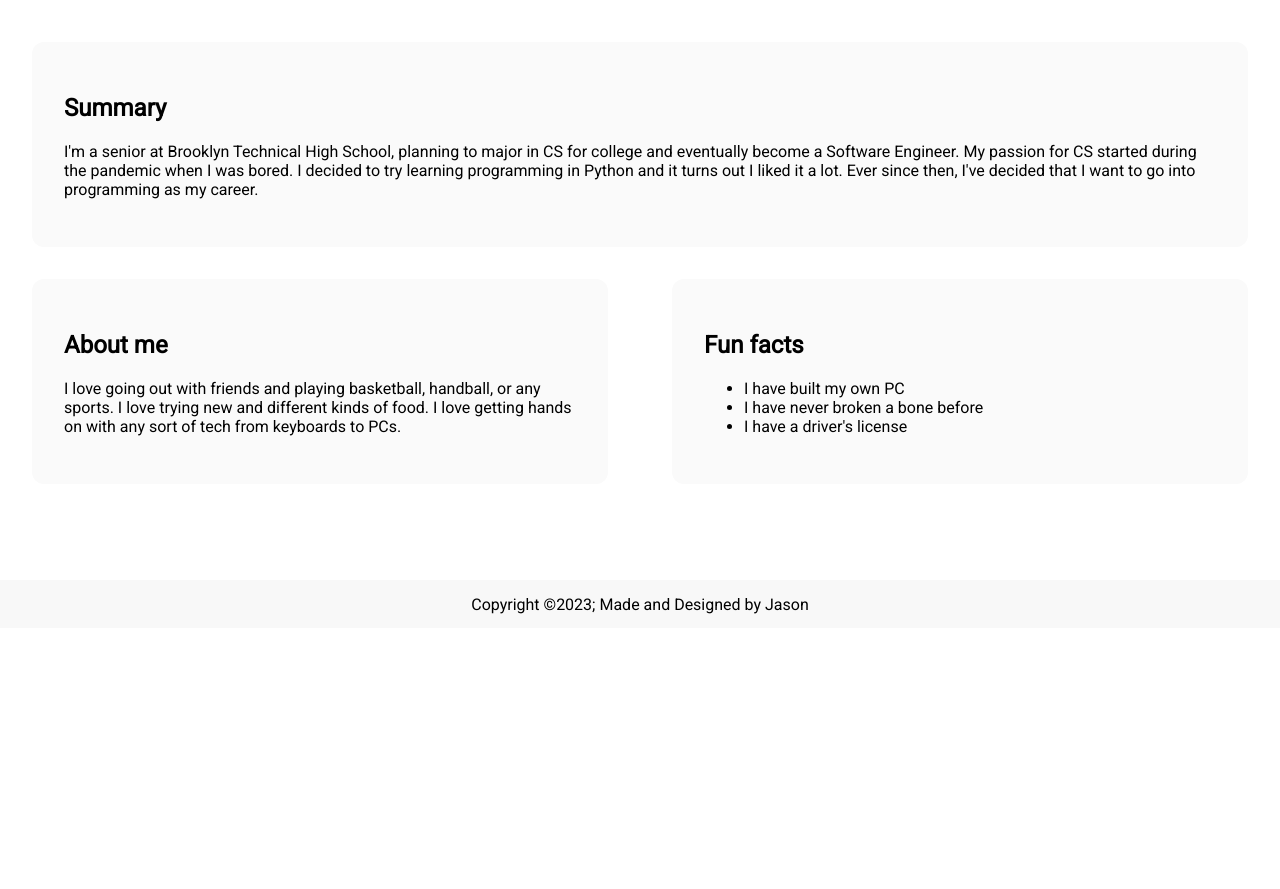
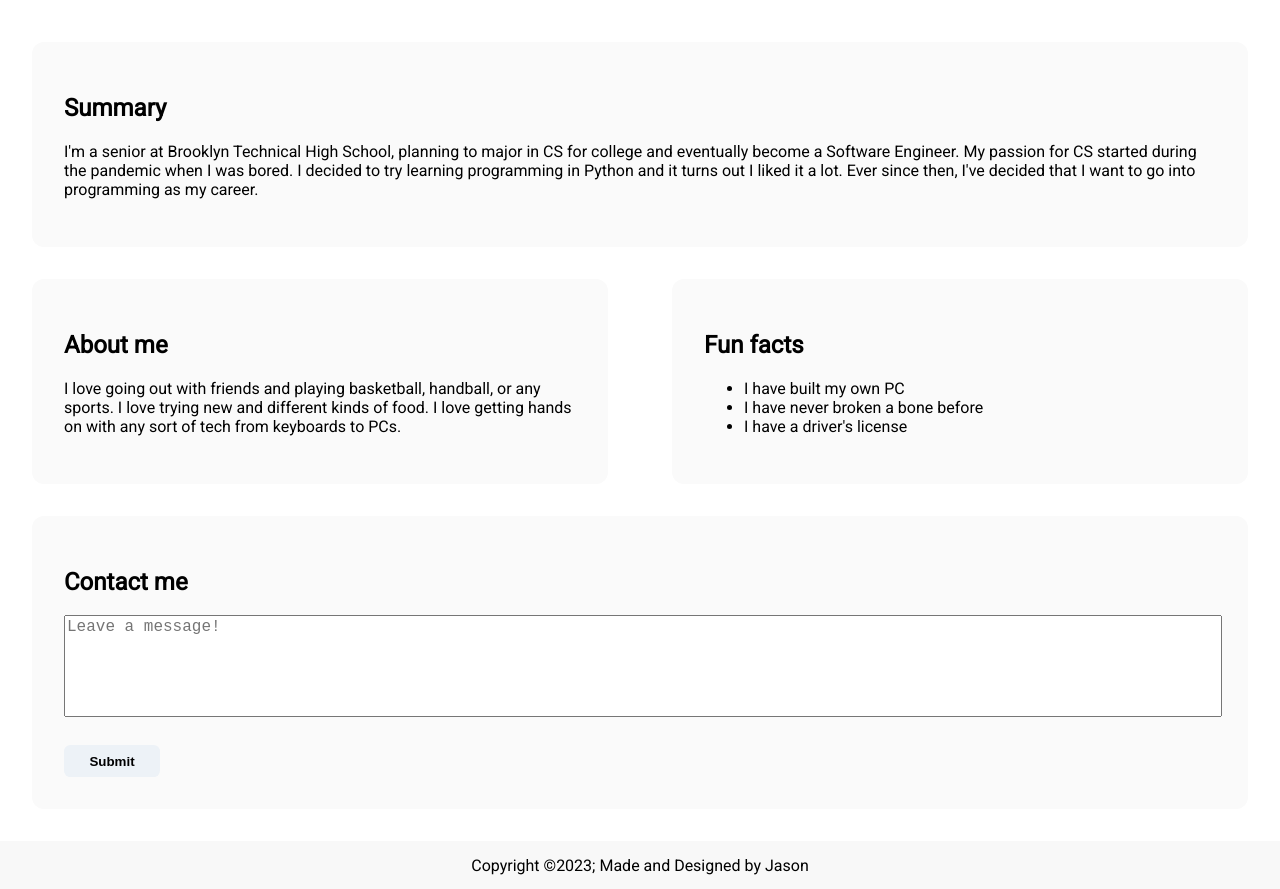
Before and after one commit to jchen2090/static-website-project, a plain HTML site: page index.html in a window 1280 px wide. Shown: the part 172-1061 px from the top of the page. Before the commit the page ends 800 px from the top, so only its background shows below. Drawn offline with Linux system fonts and the light colour scheme.

Commit message:
Fixed typos, added contact form

```diff
--- a/index.html
+++ b/index.html
@@ -57,6 +57,11 @@
           </ul>
         </div>
       </section>
+      <form>
+        <h2>Contact me</h2>
+        <textarea placeholder="Leave a message!"></textarea>
+        <button>Submit</button>
+      </form>
     </main>
     <footer>Copyright &copy;2023; Made and Designed by Jason</footer>
   </body>
--- a/styles/home.css
+++ b/styles/home.css
@@ -1,3 +1,29 @@
+form {
+  margin: 2em;
+  padding: 2em;
+  background-color: rgb(250, 250, 250);
+  border-radius: 12px;
+  font-family: "Roboto", sans-serif;
+}
+
+textarea {
+  height: 6rem;
+  width: 100%;
+  margin-bottom: 1.5rem;
+  resize: none;
+  font-size: 16px;
+}
+
+form > button {
+  background-color: rgb(237, 242, 247);
+  height: 2rem;
+  width: 6rem;
+  border-color: transparent;
+  border-radius: 0.4rem;
+  font-weight: bold;
+  cursor: pointer;
+}
+
 .summary-container {
   margin: 2em;
   padding: 2em;
```
Also changed, not shown: favorites.html (+1 -1 lines), spots.html (+1 -1 lines).
